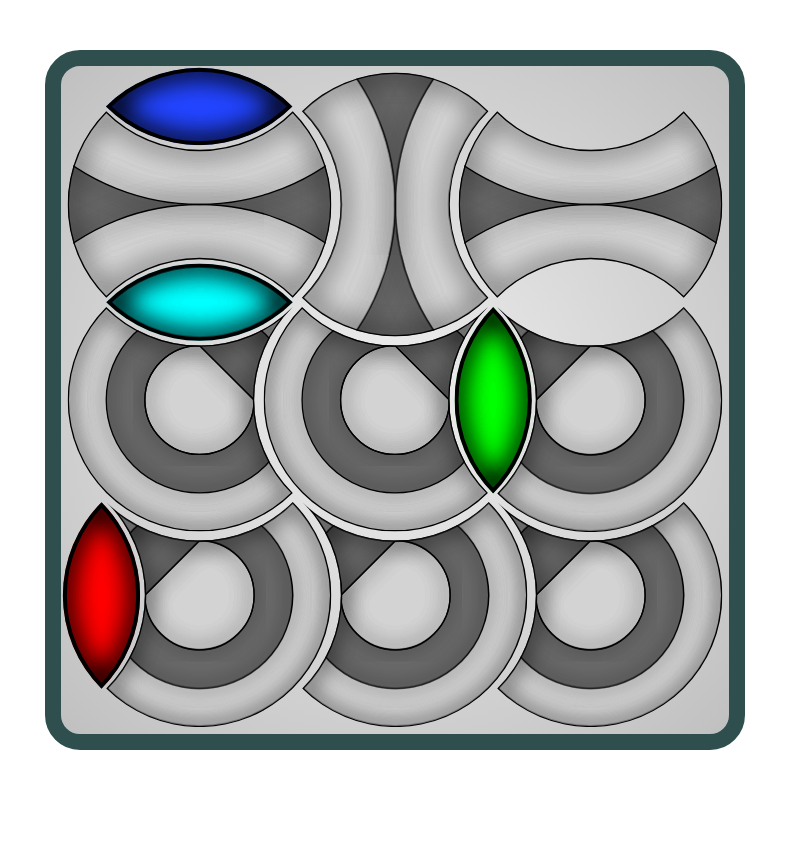
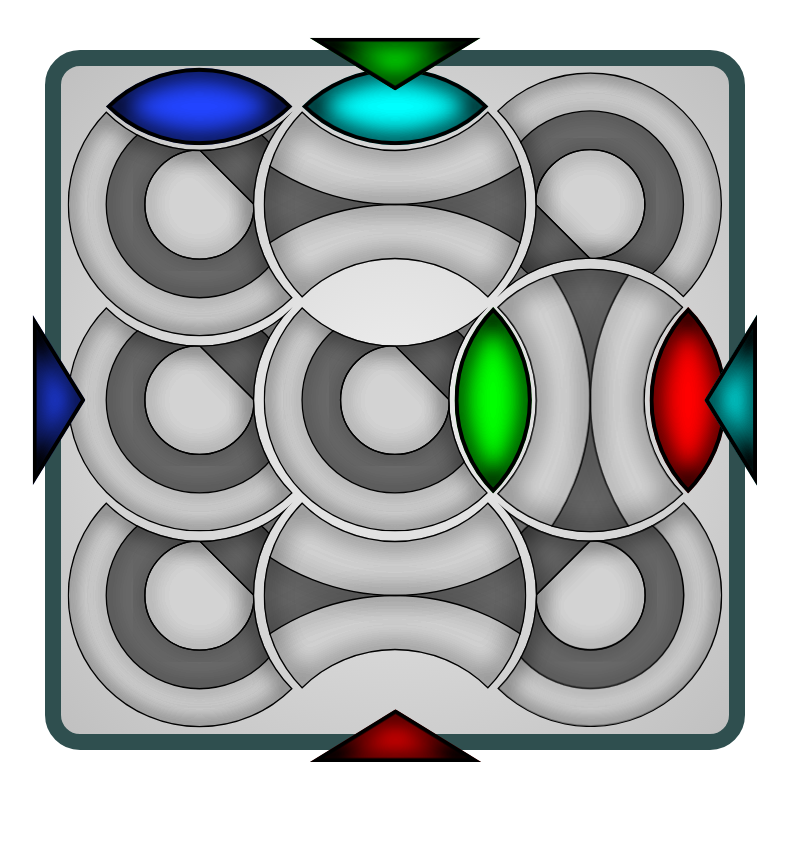
Before and after one commit to ahmed-dardery/rotation-station, a website built with webpack: page index.html in a window 1280 px wide. Shown: the whole page, without its empty margins (245-1033 px from the left). Before the commit the page ends 800 px from the top, so only its background shows below. Built offline with nearby package versions, Linux system fonts and the light colour scheme.

Commit message:
add targets

```diff
--- a/src/dom/piece_element.ts
+++ b/src/dom/piece_element.ts
@@ -16,6 +16,7 @@ export class PieceElement {
     this.el.setAttribute('draggable', 'false');
 
     this.el.setAttribute('src', getPieceFileName(piece.color));
+    this.el.setAttribute('class', 'piece');
 
     this.el.style.width = `${scaling * 100}%`;
 
--- /dev/null
+++ b/src/dom/target_element.ts
@@ -0,0 +1,50 @@
+import {Target} from "../levels";
+import {getTargetFileName} from "../svgs";
+import {getRotation, Openings, rotateOpeningsClockwise} from "../definitions";
+
+export class TargetElement {
+  el: HTMLElement;
+  private rotation: number;
+
+  constructor(public target: Target, scaling: number, private offset: number) {
+    this.el = document.createElement('img');
+    this.el.setAttribute('draggable', 'false');
+
+    this.el.setAttribute('src', getTargetFileName(target.color));
+    this.el.setAttribute('class', 'target');
+
+    this.el.style.width = `${scaling * 100}%`;
+
+    this.rotation = getRotation(target.direction);
+    this.el.style.transform = `rotate(${this.rotation}deg)`;
+
+    this.setPosition(target.location, target.direction);
+  }
+
+  private setPosition(loc: number, direction: Openings) {
+    switch (direction) {
+      case Openings.LEFT:
+        this.el.style.top = `${loc * this.offset * 100}%`;
+        this.el.style.left = `-20%`;
+        this.el.style.right = this.el.style.bottom = undefined;
+        break;
+      case Openings.BOTTOM:
+        this.el.style.left = `${loc * this.offset * 100}%`;
+        this.el.style.bottom = `-20%`;
+        this.el.style.right = this.el.style.top = undefined;
+        break;
+      case Openings.RIGHT:
+        this.el.style.top = `${loc * this.offset * 100}%`;
+        this.el.style.right = `-20%`;
+        this.el.style.left = this.el.style.bottom = undefined;
+        break;
+      case Openings.TOP:
+        this.el.style.left = `${loc * this.offset * 100}%`;
+        this.el.style.top = `-20%`;
+        this.el.style.right = this.el.style.bottom = undefined;
+        break;
+      default:
+        throw new Error(`Unexpected direction: ${direction}`);
+    }
+  }
+}
--- a/src/game_area.ts
+++ b/src/game_area.ts
@@ -1,18 +1,22 @@
 import {CellElement} from "./dom/cell_element";
-import {Level, Piece} from './levels';
-import {Corners, Openings} from "./definitions";
+import {Level} from './levels';
+import {Openings} from "./definitions";
 import {PieceElement} from "./dom/piece_element";
+import {TargetElement} from "./dom/target_element";
 
 export class GameArea {
   private constructor() {
+    this.piecesEl.addEventListener('mouseup', (event) => this.piecesElMouseUp(event));
   }
 
   cellsEl: HTMLElement = document.querySelector('game-area > cells');
   piecesEl: HTMLElement = document.querySelector('game-area > pieces');
-  overlayEl: HTMLElement = document.querySelector('game-area > layout')
 
   private cells: CellElement[][] = [];
   private pieces: PieceElement[] = [];
+  private targets: TargetElement[] = [];
+
+  private piecesElMouseUp: (event) => void;
 
   initialize(level: Level) {
     this.clearBoard();
@@ -21,8 +25,8 @@ export class GameArea {
     const m = level.cells[0].length;
 
     // TODO: assumes n is same as m, and shape is perfect square.
-    const scaling = 2 / (2 + (n-1)*Math.sqrt(2));
-    const margin = -(scaling*n - 1) / (n - 1);
+    const scaling = 2 / (2 + (n - 1) * Math.sqrt(2));
+    const margin = -(scaling * n - 1) / (n - 1);
 
     let i = 0, j = 0;
     for (let row of level.cells) {
@@ -41,30 +45,37 @@ export class GameArea {
     }
 
 
-    for(let piece of level.pieces) {
+    for (let piece of level.pieces) {
       const cur = new PieceElement(piece, scaling, scaling + margin, this.attemptToMove);
 
       this.piecesEl.appendChild(cur.el);
       this.pieces.push(cur);
     }
 
-    this.piecesEl.addEventListener('mouseup', (event)=>{
-      for(let piece of this.pieces){
+    this.piecesElMouseUp = (event) => {
+      for (let piece of this.pieces) {
         piece.onMouseUp(event);
       }
-    });
+    }
+
+    for (let target of level.targets) {
+      const cur = new TargetElement(target, scaling, scaling + margin);
+
+      this.piecesEl.appendChild(cur.el);
+      this.targets.push(cur);
+    }
   }
 
   attemptToMove = (location: [number, number], clockwise: boolean) => {
     const [i, j] = location;
 
-    if(this.canRotate(i, j)){
+    if (this.canRotate(i, j)) {
       clockwise ? this.cells[i][j].rotateClockwise() : this.cells[i][j].rotateAntiClockwise();
 
       this.pieces.filter((piece) => piece.isLocatedAt(location)).forEach((pieceEl) => {
         clockwise ? pieceEl.rotateClockwise() : pieceEl.rotateAntiClockwise();
       })
-    } else{
+    } else {
       clockwise ? this.cells[i][j].failRotateClockwise() : this.cells[i][j].failRotateAntiClockwise();
 
       this.pieces.filter((piece) => piece.isLocatedAt(location)).forEach((pieceEl) => {
@@ -74,13 +85,13 @@ export class GameArea {
   }
 
   private canRotate(i: number, j: number): boolean {
-    if (i > 0 && !(this.cells[i-1][j].openings & Openings.BOTTOM))
+    if (i > 0 && !(this.cells[i - 1][j].openings & Openings.BOTTOM))
       return false;
-    if (i < this.cells.length - 1 && !(this.cells[i+1][j].openings & Openings.TOP))
+    if (i < this.cells.length - 1 && !(this.cells[i + 1][j].openings & Openings.TOP))
       return false;
-    if (j > 0 && !(this.cells[i][j-1].openings & Openings.RIGHT))
+    if (j > 0 && !(this.cells[i][j - 1].openings & Openings.RIGHT))
       return false;
-    if (j < this.cells[i].length - 1 && !(this.cells[i][j+1].openings & Openings.LEFT))
+    if (j < this.cells[i].length - 1 && !(this.cells[i][j + 1].openings & Openings.LEFT))
       return false;
 
     return true;
--- a/src/levels.ts
+++ b/src/levels.ts
@@ -75,5 +75,6 @@ export function constructLevel(code: string): Level {
 
 export const LEVELS = [
   'rb,tb,lb;rb,lr,tb;rb,tr,lb|l,2,2|b,0',
+  'tr,tb,lb;tr,tr,lr;tr,tb,tl|t,0,0;t,0,1;r,1,1;r,1,2|l,1;r,1;t,1;b,1',
   'tb,lr,tb;tr,tr,tl;tl,tl,tl|t,0,0;b,0,0;r,1,1;l,2,0|r,0;t,1;l,1;r,2',
 ]
--- a/src/svgs.ts
+++ b/src/svgs.ts
@@ -2,6 +2,7 @@ import {Colors, Openings, rotateOpeningsClockwise, Rotation} from "./definitions
 
 const cellsPath = (cell) => `assets/cells/${cell}.svg`;
 const piecesPath = (piece) => `assets/pieces/${piece}.svg`;
+const targetsPath = (piece) => `assets/targets/${piece}.svg`;
 
 export class CellInfo {
   fileName: string;
@@ -65,3 +66,7 @@ export function getCellInfo(openings: Openings): CellInfo{
 export function getPieceFileName(piece: Colors): string{
   return piecesPath(piece);
 }
+
+export function getTargetFileName(target: Colors): string{
+  return targetsPath(target);
+}
--- a/styles.css
+++ b/styles.css
@@ -28,11 +28,18 @@ game-area cells img {
 
 game-area pieces img {
     position: absolute;
+}
+
+.piece {
     clip-path: ellipse(15% 34% at 14.62% 50%);
     opacity: 1;
     transition: opacity .3s ease;
 }
 
-game-area pieces img:hover {
+.target {
+    clip-path: polygon(38% 18%, 57.5% 50%, 38% 82%);;
+}
+
+.piece:hover {
     opacity: 0.5;
 }
```
Also changed, not shown: assets/targets/blue.svg (added), assets/targets/cyan.svg (added), assets/targets/green.svg (added), assets/targets/red.svg (added), assets/targets/violet.svg (added), assets/targets/yellow.svg (added).
